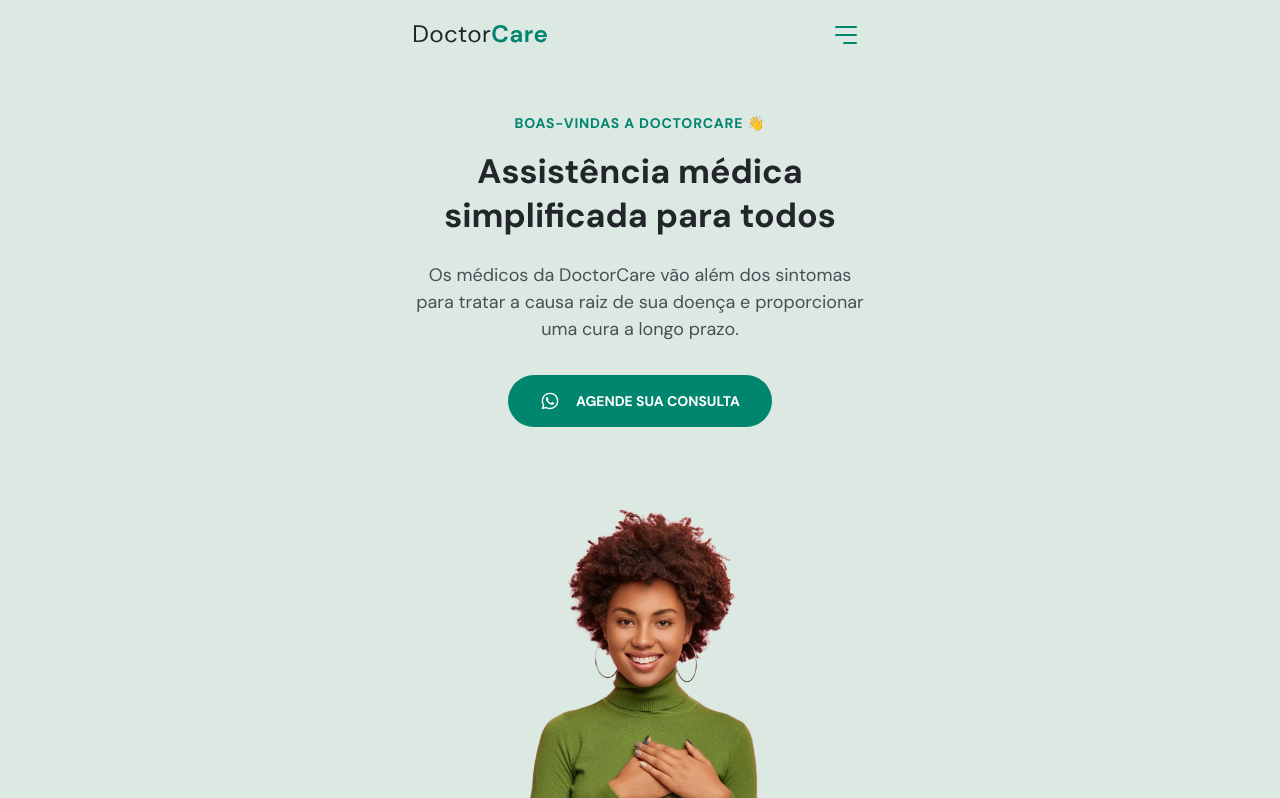
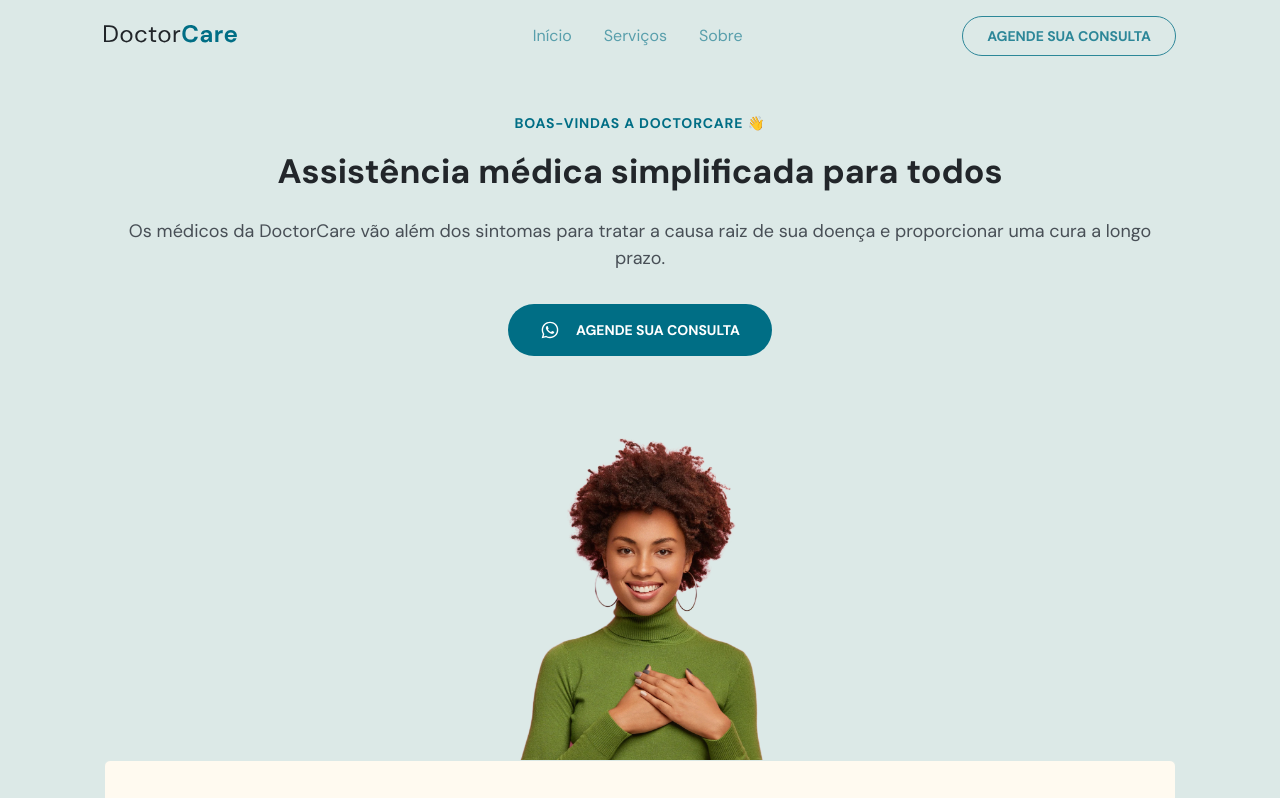
Before and after one commit to helineto10/DoctorCare, a plain HTML site: page index.html in a window 1280 px wide. Shown: the top 798 px of the page. Drawn offline with nearby package versions, Linux system fonts and the light colour scheme.

Commit message:
começo do site desktop

```diff
--- a/style.css
+++ b/style.css
@@ -1,4 +1,4 @@
-/*=== GERAL =================================*/
+/*================ GERAL =================================*/
 * {
     margin: 0;
     padding: 0;
@@ -6,18 +6,20 @@
 }
 
 :root {
-    --hue: 170;
+    --hue: 190;
     --primary-color: hsl(var(--hue), 100%, 26%);
     --headline: hsl(210, 11%, 15%);
     --paragraph: hsl(210, 9%, 31%);
 
     --brand-beige: hsl(39, 100%, 97%);
     --brand-light: hsl(calc(var(--hue) - 22), 23%, 89%);
+    --brand-light-2: hsl(calc(var(--hue) + 10), 14%, 97%);
     --brand-dark: hsl(var(--hue), 100%, 14%);
 
     --bg-light: hsl(180, 14%, 97%);
 
-    font-size: 62.5%; /* 1rem = 10px */
+    font-size: 62.5%;
+    /* 1rem = 10px */
 
     --nav-height: 7.2rem;
 }
@@ -158,7 +160,7 @@
     stroke: white;
 }
 
-  /*=== NAVIGATION =================================*/
+/*============ NAVIGATION =================================*/
 nav {
     display: flex;
 
@@ -192,12 +194,12 @@
     position: fixed;
 }
 
-  /*=== MENU-EXPANDED =================================*/
+/*============ MENU-EXPANDED =================================*/
 body.menu-expanded {
     overflow: hidden;
 }
 
-  body.menu-expanded > :not(nav) {
+body.menu-expanded> :not(nav) {
     visibility: hidden;
 }
 
@@ -270,8 +272,7 @@
 .menu .button:hover {
     background-color: var(--primary-color);
     color: white;
-
-    filter: brightness(1.3);
+    border: 1px solid white;
 }
 
 body.menu-expanded .logo,
@@ -288,7 +289,7 @@
     stroke: white;
 }
 
-  /*=== #HOME =================================*/
+/*=========== #HOME =================================*/
 #home {
     padding-top: calc(4.1rem + var(--nav-height));
 }
@@ -356,7 +357,7 @@
     line-height: 150%;
 }
 
-  /*=== SERVICES =================================*/
+/*=========== SERVICES =================================*/
 #services header h2 {
     margin-bottom: 6rem;
 }
@@ -381,7 +382,7 @@
     margin-block: 1.6rem;
 }
 
-  /*=== ABOUT =================================*/
+/*============== ABOUT =================================*/
 #about {
     text-align: left;
     background-color: var(--brand-beige);
@@ -396,7 +397,7 @@
     margin-bottom: 6rem;
 }
 
-  /*=== CONTACT =================================*/
+/*============= CONTACT =================================*/
 #contact {
     text-align: left;
 }
@@ -419,7 +420,7 @@
     gap: 0.8rem;
 }
 
-  /*=== FOOTER =================================*/
+/*============= FOOTER =================================*/
 footer {
     background-color: var(--primary-color);
     padding-block: 6rem;
@@ -472,3 +473,138 @@
     visibility: visible;
     transform: translateY(0);
 }
+
+/*========== RESPONSIVO =================================*/
+@media (min-width: 1024px) {
+
+/*================ GERAL =================================*/
+.wrapper {
+    width: min(112rem, 100%);
+}
+
+
+
+    /* reset */
+    nav#navigation .wrapper * {
+        margin: 0;
+        padding: 0;
+        visibility: initial;
+        display: initial;
+        opacity: initial;
+        flex-direction: initial;
+        position: initial;
+        font-size: initial;
+        font-weight: initial;
+        transform: initial;
+        color: initial;
+        background-color: initial;
+        font-weight: initial;
+        filter: initial;
+    }
+
+    nav#navigation .close-menu,
+    nav#navigation .open-menu,
+    nav#navigation .social-links {
+        display: none;
+    }
+
+    nav#navigation .menu {
+        display: flex;
+        align-items: center;
+        justify-content: space-between;
+        width: 60%;
+    }
+
+    nav#navigation .menu ul:nth-child(1) {
+        display: flex;
+        gap: 3.2rem;
+    }
+
+    nav#navigation .menu a.button {
+        display: flex;
+        justify-content: center;
+        align-items: center;
+        padding: 1rem 2.4rem;
+
+        border: 1px solid var(--primary-color);
+        border-radius: 4rem;
+
+        color: var(--primary-color);
+        opacity: 0.8;
+
+        font-weight: 700;
+        font-size: 1.4rem;
+        line-height: 1.8rem;
+        text-transform: uppercase;
+
+    }
+
+    nav#navigation .menu a.button:hover {
+        background-color: var(--primary-color);
+        border: none;
+        color: white;
+    }
+
+    nav#navigation.scroll .menu a.button {
+        background-color: var(--primary-color);
+        color: white;
+        border-color: white;
+    }
+
+    nav#navigation.scroll .menu a.button.active,
+    nav#navigation.scroll .menu a.button:hover {
+        border-color: var(--brand-light-2);
+        color: var(--primary-color);
+        background-color: var(--brand-light-2);
+
+        transition: 200ms;
+    }
+
+    nav#navigation .menu ul li a {
+        color: var(--primary-color);
+        opacity: 0.6;
+    }
+
+    nav#navigation.scroll .menu ul li a {
+        color: var(--brand-light-2);
+        opacity: 0.6;
+    }
+
+    nav#navigation .menu ul li a.active,
+    nav#navigation .menu ul li a:hover {
+        opacity: 1;
+        font-weight: 700;
+        transition: opacity 800ms;
+    }
+
+    nav#navigation .menu ul li a::after {
+        content: "";
+        width: 0;
+        height: 2px;
+        background-color: var(--primary-color);
+
+        position: relative;
+        bottom: -2rem;
+        left: -0.5rem;
+
+        display: block;
+
+        transition: 200ms;
+    }
+
+    nav#navigation.scroll .menu ul li a::after {
+        background-color: white;
+    }
+
+    nav#navigation .menu ul li a.active::after,
+    nav#navigation .menu ul li a:hover::after {
+        padding-inline: .8rem;
+        width: 100%;
+    }
+
+    nav#navigation.scroll .menu ul li a.active
+    nav#navigation.scroll .menu ul li a:hover {
+        opacity: 1;
+        border-color: white;
+    }
+}
```
Also changed, not shown: index.html (+1 -0 lines). Lines whose indentation alone changed are shown as unchanged.
